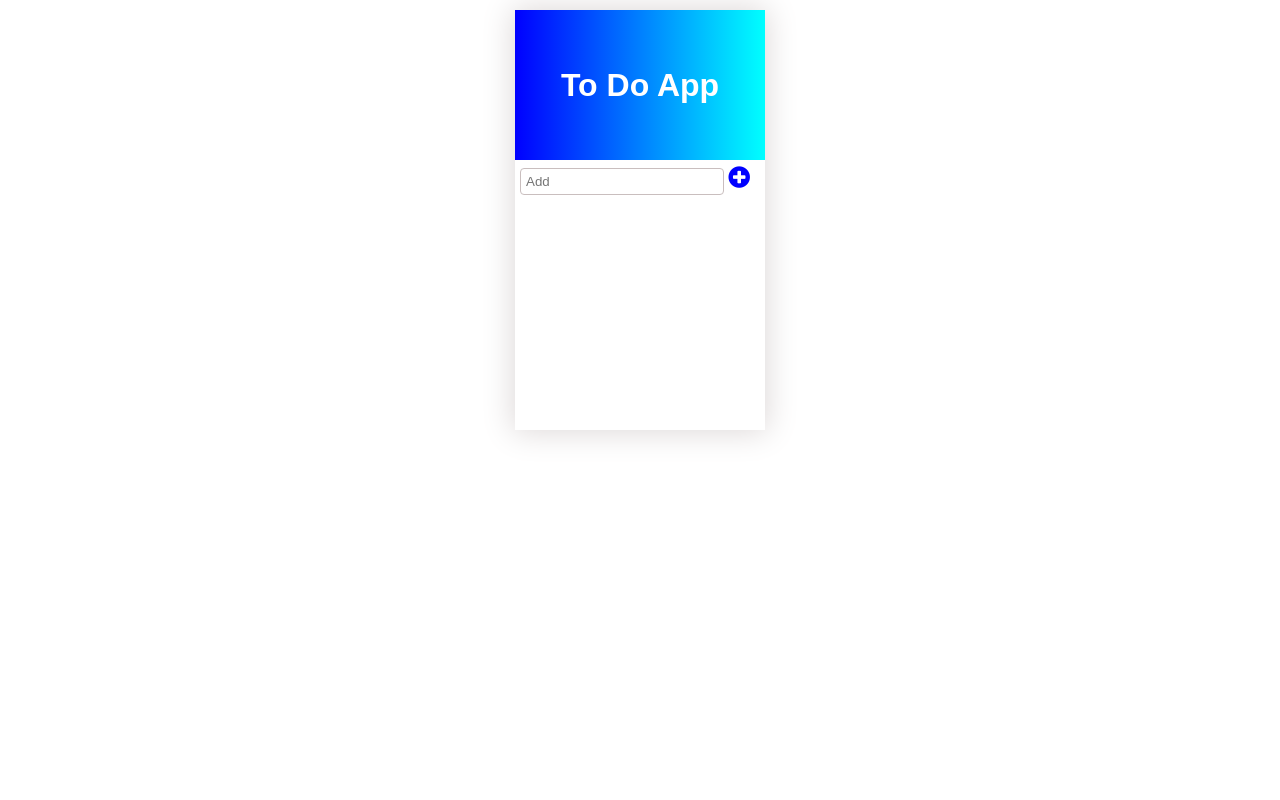
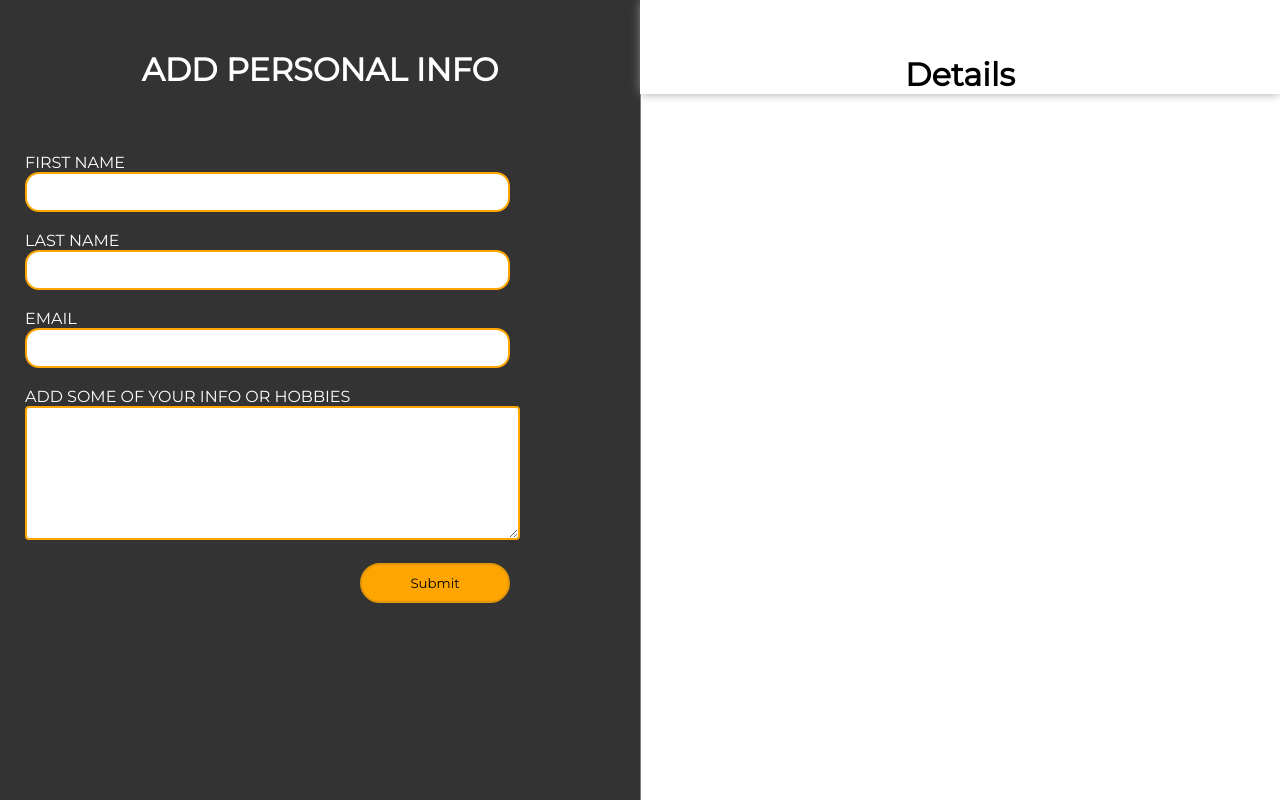
Before and after one commit to binay798/To-Do, a plain HTML site: page index.html in a window 1280 px wide. Drawn offline with Linux system fonts and the light colour scheme.

Commit message:
Initialized

```diff
--- a/app.js
+++ b/app.js
@@ -1,63 +1,91 @@
-document.querySelector(".fa-plus-circle").addEventListener("click",()=>{
-    clickEvent();
-    deleteItem();
+const days = ['Sun','Mon','Tue','Wed','Thu','Fri','Sat'];
+const months = ['Jan','Feb','Mar','Apr','May','June','July','Aug','Sep','Oct','Nov','Dec'];
+//Creating the function constructor of Person
+function Person(firstname,lastname,email,info){
+    this.firstname = firstname;
+    this.lastname = lastname;
+    this.email = email;
+    this.info = info;
+}
 
-})
-document.addEventListener("keypress",function(event){
-    if(event.keyCode == 13){
-        clickEvent();
-        deleteItem();
 
+//Gettin all info from user input
+function getAllInfo(){
+    let firstName = document.querySelector(".firstname").value;
+    let lastName = document.querySelector(".lastname").value;
+    let email = document.querySelector(".email").value;
+    let info = document.querySelector(".your-info").value;
+
+    firstName = new Person(firstName,lastName,email,info);
+
+    return {
+        info:firstName,
     }
+}
 
-})
 
-function clickEvent(){
-    let inputField = document.querySelector(".add-to-do");
-    if(inputField.value !== ""){
-        let text = "<div class=\"item\"><p class=\"para\"><i class=\"fa fa-check-circle\" style=\"font-size: 20px;margin-right: 5px;color: aqua;\"></i><span class=\"info-detail\">$Exercise</span><span><i class=\"fa fa-times-circle\" style=\"float:right;font-size: 20px;color:red;\"></i></span></p></div>";
-        let newText = text.replace("$Exercise",inputField.value);
-        document.querySelector(".items").insertAdjacentHTML("beforeend",newText);
+//Adding items to local storage
+function addAllItemsToLocal(){
+    let info = getAllInfo().info;
+    if(info.firstname !== "" || info.lastname !== ""){
+        let getItemFromLocal = localStorage.getItem("data");
+        getItemFromLocal = JSON.parse(getItemFromLocal);
+        if(getItemFromLocal !== null){
+            getItemFromLocal = {
+                ...getItemFromLocal,
+                [info.firstname]:info,
+            }
+        }else{
+            getItemFromLocal = {
+                [info.firstname]:info,
+            };
+        }
+
+        localStorage.setItem("data",JSON.stringify(getItemFromLocal));
     }
-    inputField.value = "";
+    location.reload();
 
 }
-function deleteItem(){
-    let items = document.querySelectorAll(".fa-times-circle");
-    items.forEach(item =>{
-        item.addEventListener("click",(event) =>{
-            event.target.parentNode.parentNode.parentNode.remove();
-        });
-        item.addEventListener("mouseover",(event) =>{
-            event.target.style.color = 'brown';
-        })
-        item.addEventListener("mouseout",(event) =>{
-            event.target.style.color = 'red';
-        })
-    })
 
+function displayInfo(){
+    //Getting items from local storage
+    let allInfo = localStorage.getItem("data");
+    //parsing json to js object
+    allInfo = JSON.parse(allInfo);
+    //creating a list of objects
+    listOfAllInfo = Object.values(allInfo);
 
-    let tick = document.querySelectorAll(".fa-check-circle");
-    tick.forEach(item =>{
-        item.addEventListener("click",(e) =>{
-            let color = e.target.style.color;
+    for(let i=listOfAllInfo.length-1;i>=0;i--){
+        let date = new Date();
+        let html = `<div class="all-infos"><div class="info"><div \
+                class="left"><img src="images/profile.png" alt="" class="profile"">\
+                </div><div class="right"><p><b>Author:</b><br><span class="firstname">${listOfAllInfo[i].firstname}</span> ${listOfAllInfo[i].lastname} </p><p>${listOfAllInfo[i].email}\
+                </p><h3 style="color:rgb(32, 25, 25);margin-top:20px;">Your Details:</h3>\
+                <p style="color:rgb(39, 36, 36)">${listOfAllInfo[i].info}</p>
 
-            if(color == 'aqua'){
-                e.target.style.color = 'brown';
-                e.target.nextSibling.style.color = 'gray';
-                e.target.nextSibling.style.fontStyle = 'italic';
-                e.target.nextSibling.style.textDecoration = 'line-through';
-            }else{
-                e.target.style.color = 'aqua';
-                e.target.nextSibling.style.color = 'black';
-                e.target.nextSibling.style.fontStyle = 'normal';
-                e.target.nextSibling.style.textDecoration = 'none';
-            }
-        })
-    })
+                </div><i class="fa fa-trash-o fa-2x"></i></div></div>`;
+
+        let x = document.querySelector(".infos");
+        x.innerHTML += html;
+        resetInputField();
+    }
 
 
 
+
+
+}
+displayInfo();
+
+
+
+
+
+function resetInputField(){
+    document.querySelector(".firstname").value = "";
+    document.querySelector(".lastname").value = "";
+    document.querySelector(".email").value = "";
+    document.querySelector(".your-info").value = "";
 }
 
 
@@ -67,17 +95,18 @@ function deleteItem(){
 
 
 
-/*document.querySelector(".fa-check-circle").addEventListener("click",(event)=>{
-    if(event.target.style.color == 'aqua'){
-        event.target.style.color = 'brown';
-        document.querySelector(".info-detail").style.textDecoration = 'line-through';
-        document.querySelector(".info-detail").style.color = 'gray';
-        document.querySelector(".info-detail").style.fontStyle = 'italic';
-    }else{
-        event.target.style.color = 'aqua';
-        document.querySelector(".info-detail").style.textDecoration = 'none';
-        document.querySelector(".info-detail").style.color = 'black';
-        document.querySelector(".info-detail").style.fontStyle = 'normal';
+
+/*
+if(allInfo.firstname !=="" || allInfo.lastname !== ""){
+        let html = `<div class="all-infos"><div class="info"><div \
+                class="left"><img src="images/profile.png" alt="" class="profile"">\
+                </div><div class="right"><p><b>Author:</b><br>${allInfo.firstname} ${allInfo.lastname} </p><p>${allInfo.email}\
+                </p><h3 style="color:rgb(32, 25, 25);margin-top:20px;">Your Details:</h3>\
+                <p style="color:rgb(39, 36, 36)">${allInfo.info}</p><p>Published at:</p>
+                <p class="date" style="color:gray;"></p></div></div></div>`;
+
+        addAllItemsToLocal(allInfo);
+        resetInputField();
     }
-})
+
 */
--- a/index.html
+++ b/index.html
@@ -7,28 +7,30 @@
     <link rel="stylesheet" href="style.css">
     <link rel="stylesheet" href="https://cdnjs.cloudflare.com/ajax/libs/font-awesome/4.7.0/css/font-awesome.min.css">
     <link rel="icon" href="logo.png">
+    <link href="https://fonts.googleapis.com/css2?family=Montserrat&display=swap" rel="stylesheet">
     <script src="app.js" defer></script>
 </head>
 <body>
-
    <div class="container">
-        <div class="content">
-            <div class="top">
-                <h1>To Do App</h1>
+       <div class="heading">
+           <div class="header">
+            <h1 style="text-align: center;">ADD PERSONAL INFO</h1>
            </div>
-            <div class="bottom">
-                <div class="add">
-                    <input type="text" placeholder="Add" class="add-to-do" >
-                    <i class="fa fa-plus-circle " style="color:blue;font-size: 25px;"></i>
+           <div class="input-details"><br>
+               <label for="">FIRST NAME</label><br>
+               <input type="text" class="firstname"><br><br>
+               <label for="">LAST NAME</label><br>
+               <input type="text" class="lastname"><br><br>
+               <label for="">EMAIL</label><br>
+               <input type="email" class="email"><br><br>
+               <label for="">ADD SOME OF YOUR INFO OR HOBBIES</label><br>
+               <textarea name="info" id="textarea" class="your-info"></textarea><br><br>
+               <button type="submit" onclick="addAllItemsToLocal()">Submit</button>
            </div>
-                <div class="items">
-
-
 
        </div>
-
-
-            </div>
+       <div class="infos">
+           <h1 style="text-align: center;position: sticky;top:0px;background-color: white;">Details</h1>
        </div>
    </div>
 
--- a/style.css
+++ b/style.css
@@ -1,59 +1,108 @@
 *{
+    padding: 0;
     margin:0;
-    padding:0;
-    box-sizing: border-box;
-    font-family: sans-serif;
+    font-family: 'Montserrat', sans-serif;
+}
+.heading{
+    padding-top: 50px;
+    width:50%;
+    border-right: 1px solid gray;
+    background-color: #333;
+    color: white;
+    position: fixed;
+    height: 100vh;
 
 }
-.container{
-    display: flex;
-    justify-content: center;
-    margin-top: 10px;
+
+.infos{
+    position: absolute;
+    left:50%;
+    right:0;
+
 }
-.content{
-   box-shadow: 0px 0px 30px 2px rgb(221, 216, 216);
+.input-details{
+    margin-top:45px;
+    margin-left: 25px;
+
+}
+input[type="text"]{
+    margin:0 auto;
+    width: 75%;
+    border:2px solid orange;
+    padding:10px;
+    border-radius: 14px;
+    outline: none;
+}
+input[type="email"]{
+    margin:0 auto;
+    width: 75%;
+    border:2px solid orange;
+    padding:10px;
+    border-radius: 14px;
+    outline: none;
+}
 
 
+textarea{
+    margin:0 auto;
+    width: 75%;
+    border:2px solid orange;
+    padding:15px;
+    border-radius: 4px;
+    outline: none;
+    height: 100px;
 }
-.top{
-    background:linear-gradient(to right,blue,aqua);
-    background-size: contain;
-    width:250px;
-    height:150px;
-    color:white;
-    display: flex;
-    justify-content: center;
-    align-items: center;
+
+button{
+    border:2px solid rgb(226, 149, 6);
+    border-radius: 24px;
+    width:150px;
+    padding:10px;
+    background-color: orange;
+    cursor: pointer;
+    float: right;
+    margin-right: 130px;
+    outline: none;
 }
-.bottom{
-    height:270px;
-    position: relative;
-    padding:5px;
-    overflow-y: scroll;
+button:hover{
+    background-color: rgb(224, 149, 9);
+}
+
+.all-infos{
+    margin:0 50px 0 50px;
 
 }
-.add-to-do{
-    border:1px solid rgb(201, 190, 190);
-    width:85%;
-    padding:5px;
-    border-radius: 4px;
+
+.info{
+    background-color: rgb(255, 255, 255);
+    padding:20px;
+    display: flex;
+    margin-top: 1em;
+    box-shadow: 0px 0px 3px 1px rgb(165, 156, 156);
 }
-.add{
-    margin-bottom: 1em;
-}
-.item{
-    border-bottom: 1px solid rgb(211, 206, 206);
-    padding:5px;
+.infos > h1{
+    margin-bottom: 65px;
+    margin-top: 0px;
+    padding-top: 55px;
+    box-shadow: 0px 0px 10px -1px rgb(150, 147, 147);
 
 }
-i{
+.profile{
+    padding:10px;
+    width:70px;
+}
+.right{
+    padding-top:25px;
+    margin-left: 25px;
+}
+.right > p{
+    font-style: italic;
+}
+.fa-trash-o{
+    margin-left: auto;
     cursor: pointer;
-
-}
-.items{
-    margin-bottom: 1em;
-
-}
-.fa-times-circle{
     color:red;
 }
+.fa-trash-o:hover{
+    color:rgb(203, 216, 16);
+}
```
Also changed, not shown: images/deer.jpg (added), images/man.jpg (added), images/music.jpg (added), images/profile.png (added), 1 other file. Lines whose indentation alone changed are shown as unchanged.
